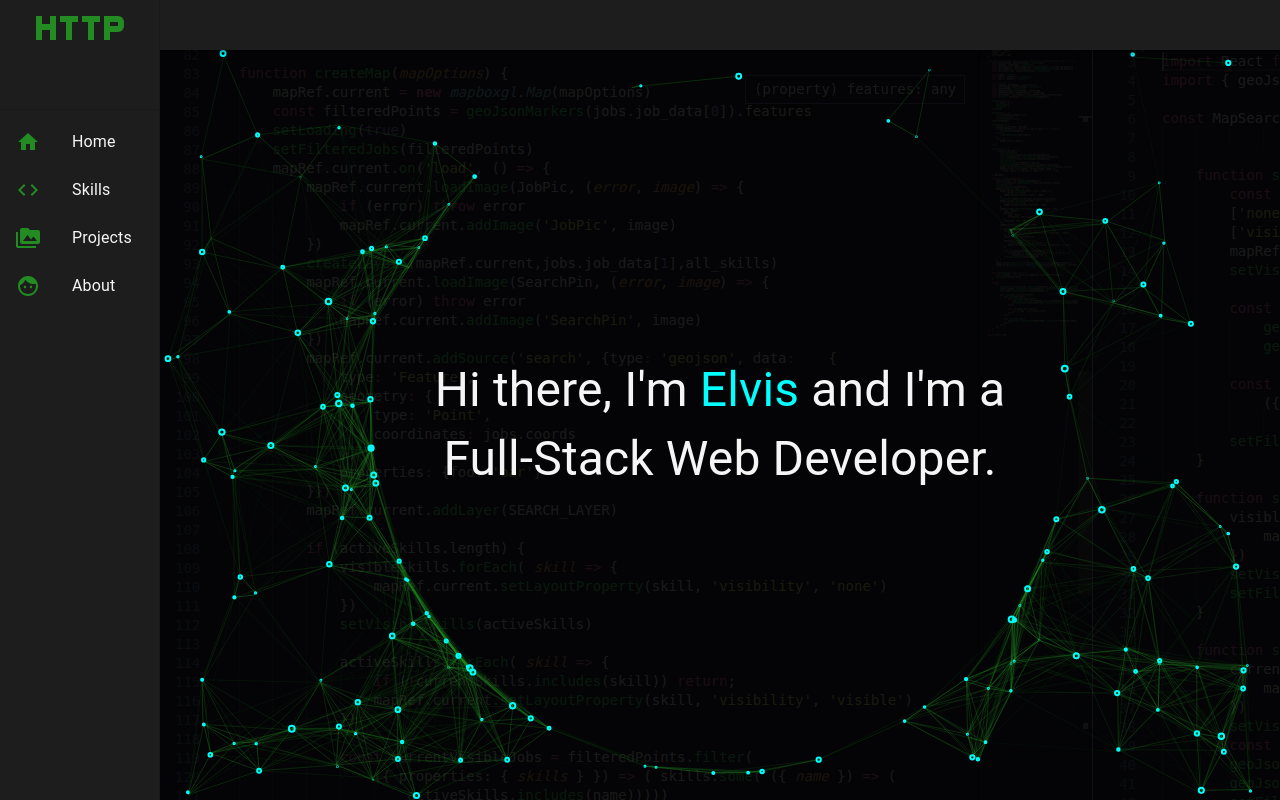
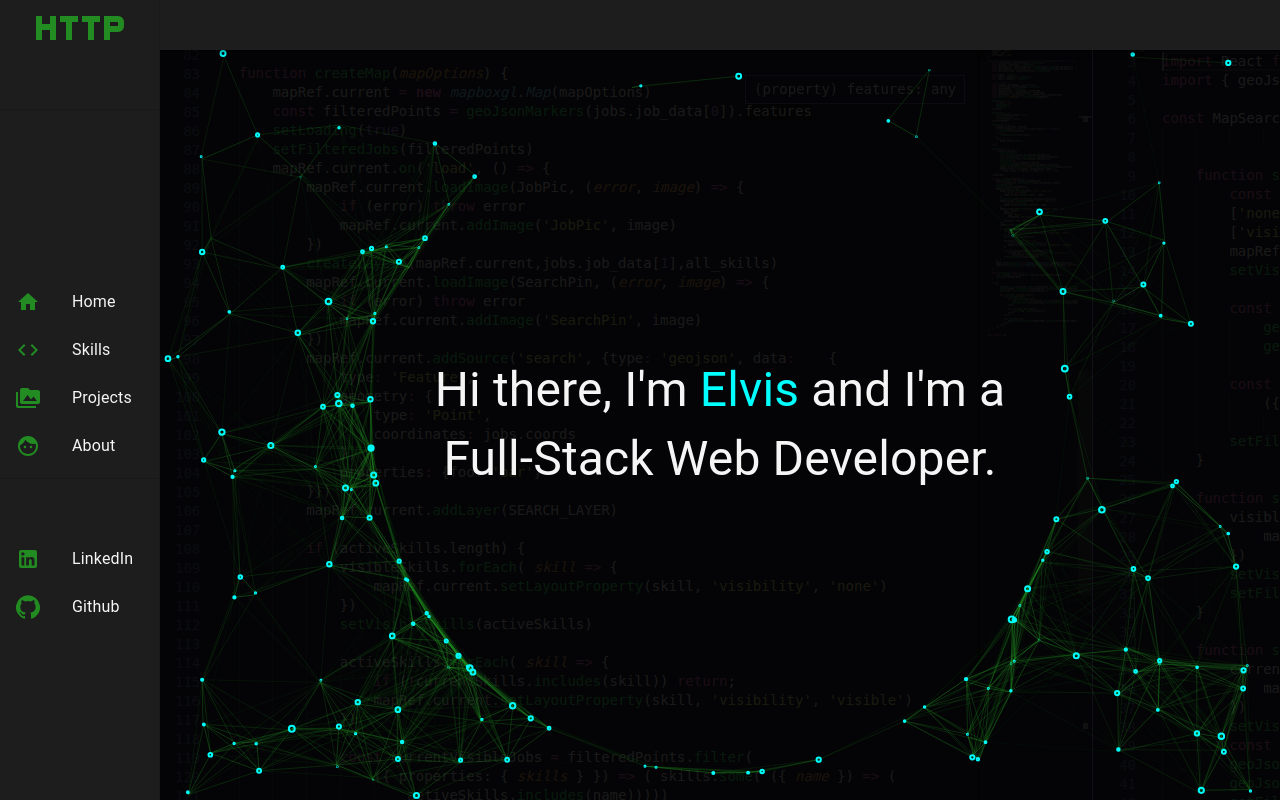
Before and after one commit to ElvisHernandez/Portfolio, a React (Create React App) app: page / in a window 1280 px wide. Built offline with nearby package versions, Linux system fonts and the light colour scheme.

Commit message:
added links to the nav bar

```diff
--- a/src/components/Nav/Nav.jsx
+++ b/src/components/Nav/Nav.jsx
@@ -14,6 +14,9 @@ import HomeIcon from '@material-ui/icons/Home';
 import CodeIcon from '@material-ui/icons/Code';
 import PermMediaIcon from '@material-ui/icons/PermMedia';
 import FaceIcon from '@material-ui/icons/Face';
+import LinkedInIcon from '@material-ui/icons/LinkedIn';
+import GitHubIcon from '@material-ui/icons/GitHub';
+
 
 
 
@@ -92,16 +95,21 @@ const GlobalCSS = withStyles({
           marginTop: '1rem'
         },
         "#drawerList": {
-
+          marginTop:'10rem'
+        },
+        "#externalLinks": {
+          marginTop: '3rem'
         }
     }
 })(() => null)
 
 const iconHash = {
-  0: <HomeIcon />,
-  1: <CodeIcon />,
-  2: <PermMediaIcon />,
-  3: <FaceIcon />
+  0: [<HomeIcon />,'#particles-js'],
+  1: [<CodeIcon />, '#'],
+  2: [<PermMediaIcon />, '#'],
+  3: [<FaceIcon />, '#'],
+  4: [<LinkedInIcon />, "https://www.linkedin.com/in/elvis-hernandez-9669a618a/"],
+  5: [<GitHubIcon />, 'https://github.com/ElvisHernandez']
 }
 
 function ResponsiveDrawer(props) {
@@ -121,21 +129,25 @@ function ResponsiveDrawer(props) {
       <Divider />
       <List id="drawerList">
         {['Home', 'Skills', 'Projects', 'About'].map((text, index) => (
+          <a className={styles.links} href={iconHash[index][1]} target='_blank'>
             <ListItem button key={text}>
-            <ListItemIcon className={styles.icons}>{iconHash[index]}</ListItemIcon>
+              <ListItemIcon className={styles.icons}>{iconHash[index][0]}</ListItemIcon>
               <ListItemText className={styles.text} primary={text} />
             </ListItem>
+          </a>
         ))}
       </List>
-      {/* <Divider />
-      <List>
-        {['All mail', 'Trash', 'Spam'].map((text, index) => (
+      <Divider />
+      <List id="externalLinks">
+        {['LinkedIn', 'Github'].map((text, index) => (
+          <a className={styles.links} href={iconHash[index+4][1]} target='_blank'>
             <ListItem button key={text}>
-            <ListItemIcon>{index % 2 === 0 ? <InboxIcon /> : <MailIcon />}</ListItemIcon>
+              <ListItemIcon>{iconHash[index+4][0]}</ListItemIcon>
               <ListItemText primary={text} />
             </ListItem>
+          </a>
         ))}
-      </List> */}
+      </List>
     </div>
   );
 
--- a/src/components/Nav/Nav.module.css
+++ b/src/components/Nav/Nav.module.css
@@ -3,3 +3,7 @@
 .drawer {
     text-align: center;
 }
+
+.links {
+    text-decoration: none;
+}
```
Lines whose indentation alone changed are shown as unchanged.
